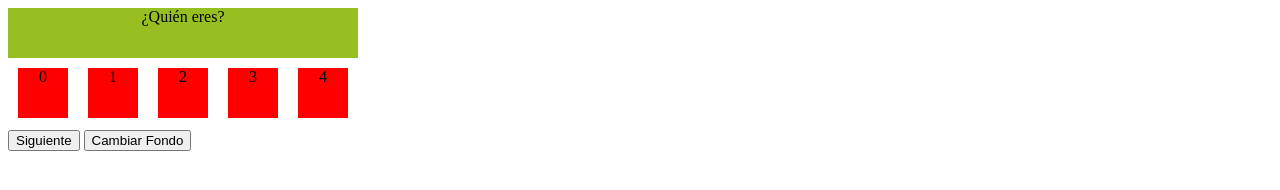
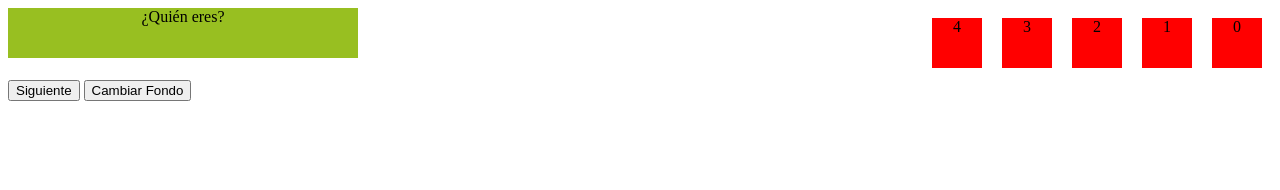
Before and after one commit to zurielpineda/Plugin, a plain HTML site: page index.html in a window 1280 px wide. Both pictures are taken after a click on the button "Siguiente". Drawn offline with Linux system fonts and the light colour scheme.

Commit message:
agregando cambios

```diff
--- a/css/encuesta.css
+++ b/css/encuesta.css
@@ -21,14 +21,14 @@
 #caja{
 
 	background:#98bf21;
+	float: left;
 
 
 }
 .resp
 {
-	float: left;
-	margin: 10px;
-	height: 50px;
-	width: 50px;
+	float: right;
 	background-color: red;
+
+
 }
--- a/index.html
+++ b/index.html
@@ -14,7 +14,6 @@
   </div>
 
   <div class="resp" align="center">0</div>
-
   <div class="resp" align="center">1</div>
   <div class="resp" align="center">2</div>
   <div class="resp" align="center">3</div>
@@ -25,7 +24,7 @@
   </br>
   </br>
   </br>
-  <align"center"><button id="sig">Siguiente</button></align>
+  <button id="sig">Siguiente</button>
 
 
   <button id="fondo">Cambiar Fondo</button>
--- a/js/encuesta.js
+++ b/js/encuesta.js
@@ -66,13 +66,21 @@
 
       $("#sig").click(function(){
       $("#caja").animate({
-    left:'750px',
-    height:'50px',
-    width:'350px'
-});
+        left:'750px',
+        height:'50px',
+        width:'350px'
 
-});
+                        });
+      });
 
+      $("#sig").click(function(){
+      $(".resp").animate({
+
+        margin: '10px',
+        height: '50px',
+        width: '50px'
+                        });
+      });
 
 
 
--- a/pru.html
+++ /dev/null
@@ -1,21 +0,0 @@
-<!DOCTYPE html>
-<html>
-<head>
-<script src="http://ajax.googleapis.com/ajax/libs/jquery/1.11.1/jquery.min.js"></script>
-<script>
-$(document).ready(function(){
-  $("button").click(function(){
-    $("div").animate({left:'250px'});
-  });
-});
-</script>
-</head>
-
-<body>
-<button>Start Animation</button>
-<p>By default, all HTML elements have a static position, and cannot be moved. To manipulate the position, remember to first set the CSS position property of the element to relative, fixed, or absolute!</p>
-<div style="background:#98bf21;height:100px;width:100px;position:absolute;">
-</div>
-
-</body>
-</html>
```
